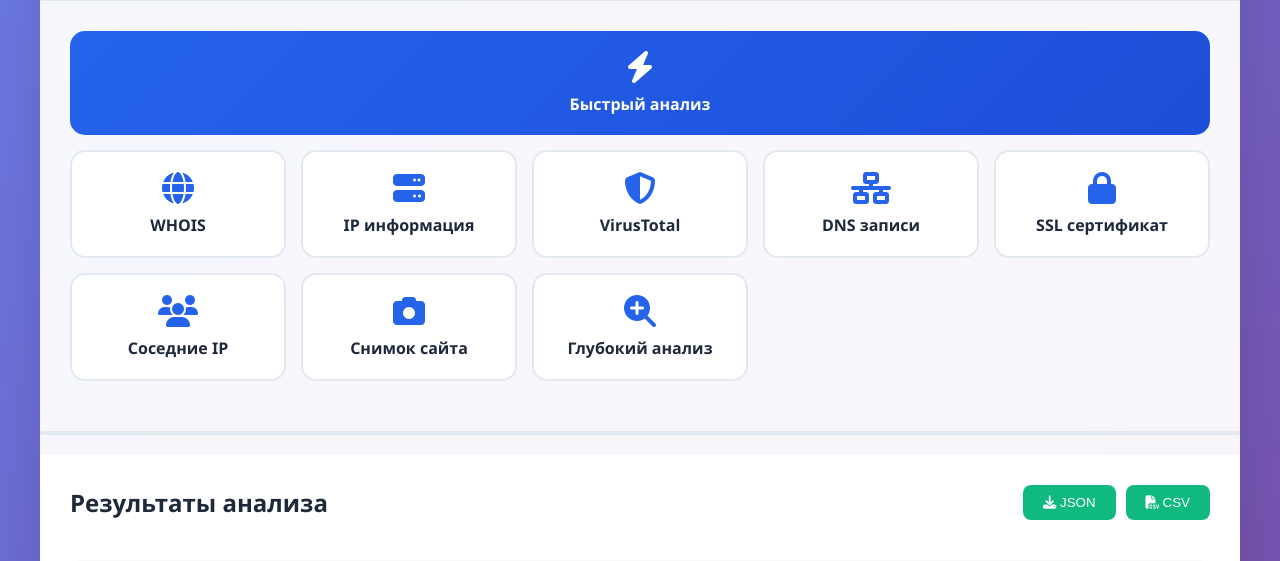
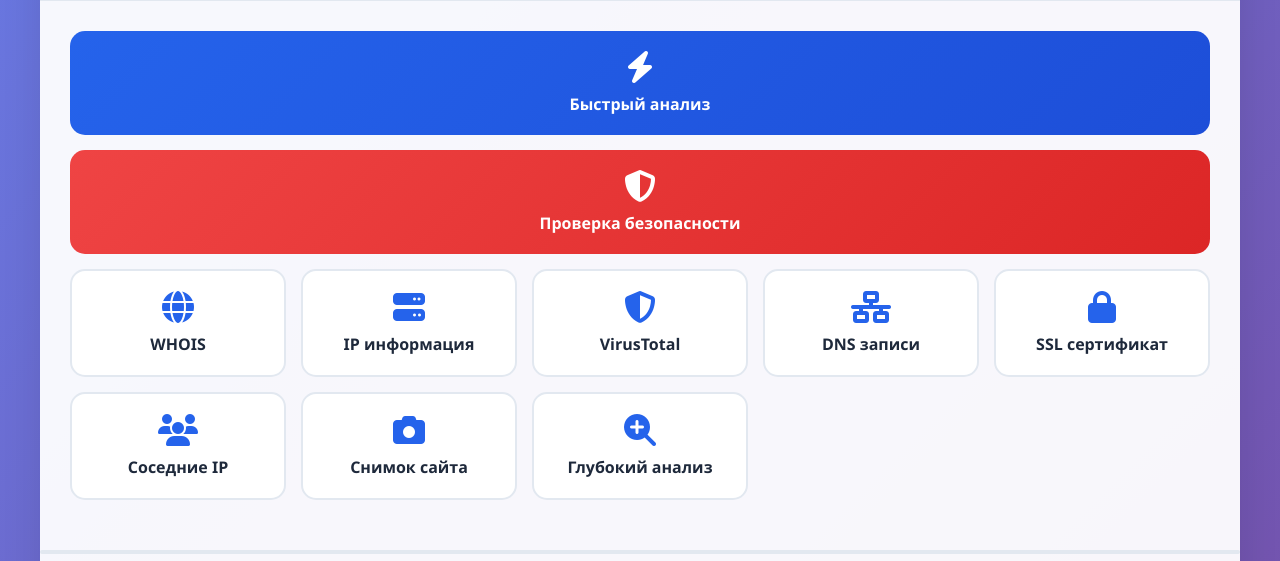
Before and after one commit to TvorecFTW/Ansite-tgPLQQ8, a Flask app: page / in a window 1280 px wide. Shown: the part 444-1005 px from the top of the page. Run offline with Flask 3, Linux system fonts and the light colour scheme.

Commit message:
Update index.html

```diff
--- a/templates/index.html
+++ b/templates/index.html
@@ -209,6 +209,21 @@
             color: white;
         }
 
+        .security-scan {
+            grid-column: 1 / -1;
+            background: linear-gradient(135deg, #ef4444, #dc2626);
+            color: white;
+            border: none;
+        }
+
+        .security-scan i {
+            color: white;
+        }
+
+        .security-scan span {
+            color: white;
+        }
+
         .results-section {
             padding: 30px;
             background: var(--card-bg);
@@ -399,6 +414,11 @@
             <div class="action-btn quick-scan" onclick="quickScan()">
                 <i class="fas fa-bolt"></i>
                 <span>Быстрый анализ</span>
+            </div>
+
+            <div class="action-btn security-scan" onclick="securityScan()">
+                <i class="fas fa-shield-alt"></i>
+                <span>Проверка безопасности</span>
             </div>
 
             <div class="action-btn" onclick="whois()">
@@ -632,6 +652,7 @@
 
         // Функции анализа
         function quickScan() { makeRequest('quick_scan'); }
+        function securityScan() { makeRequest('security_scan'); }
         function whois() { makeRequest('whois'); }
         function ipInfo() { makeRequest('ip_info'); }
         function virustotal() { makeRequest('virustotal'); }
```
